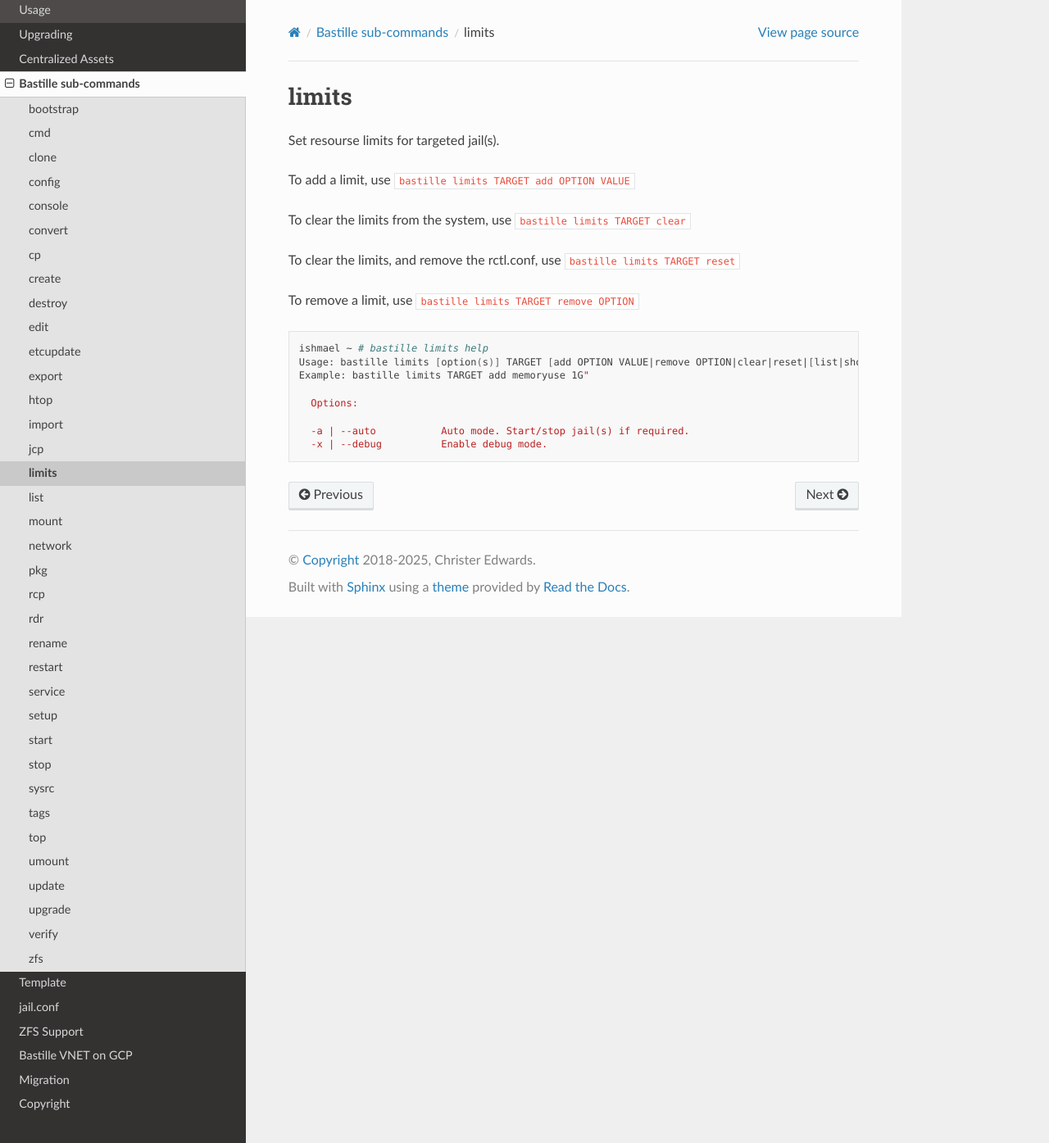
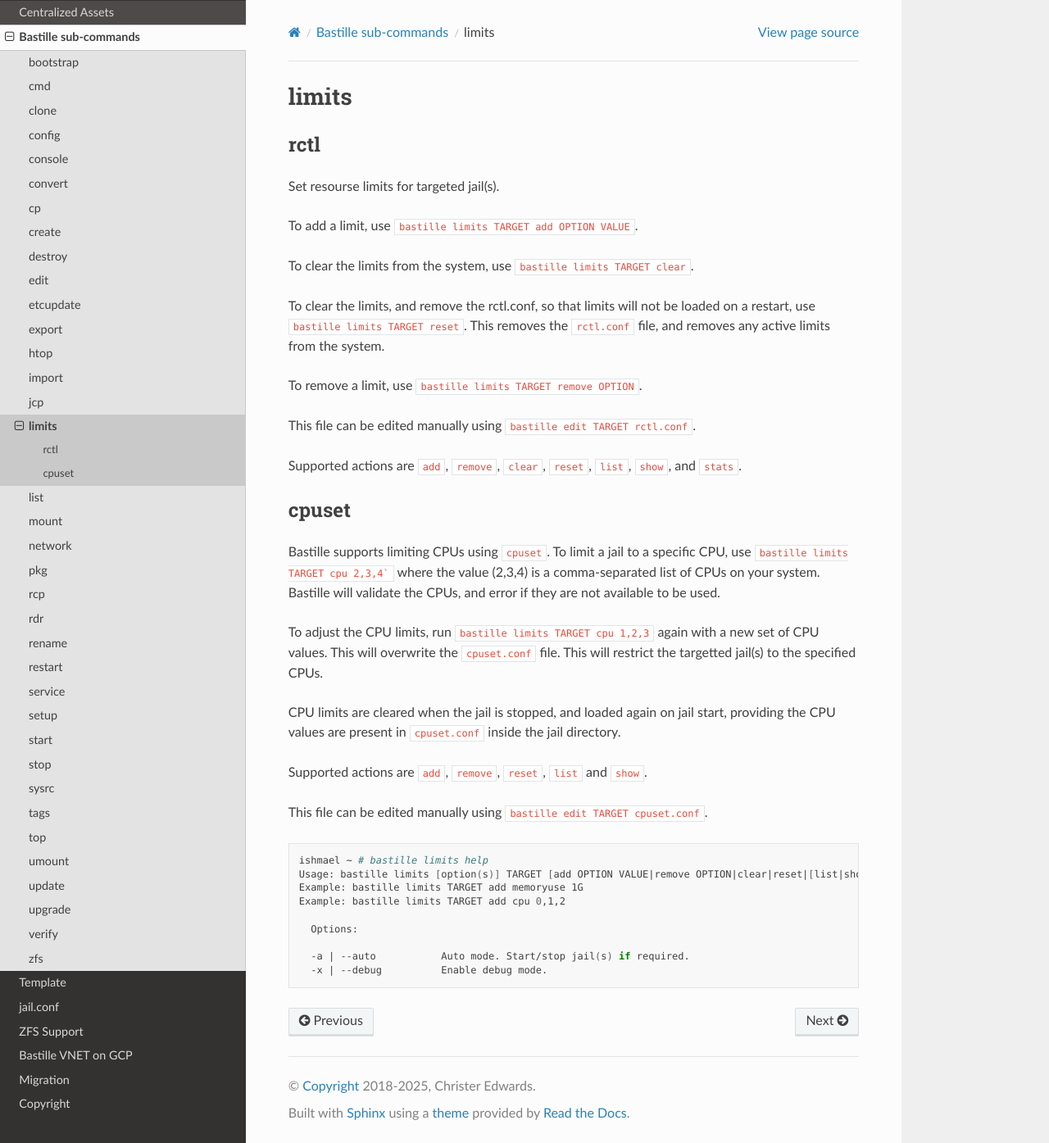
Before and after one commit to BastilleBSD/bastille, a Sphinx documentation site: the page built from docs/chapters/subcommands/limits.rst, in a window 1280 px wide and 1395 px high. Shown: the whole window at 82% size. Built offline with Sphinx 7.4.7 and the Read the Docs theme 3.1.0, drawn with Linux system fonts in a browser that asks for light colours.

Commit message:
docs: Add cpuset

````diff
--- a/docs/chapters/subcommands/limits.rst
+++ b/docs/chapters/subcommands/limits.rst
@@ -1,22 +1,50 @@
 limits
 ======
 
+rctl
+----
+
 Set resourse limits for targeted jail(s).
 
-To add a limit, use ``bastille limits TARGET add OPTION VALUE``
+To add a limit, use ``bastille limits TARGET add OPTION VALUE``.
 
-To clear the limits from the system, use ``bastille limits TARGET clear``
+To clear the limits from the system, use ``bastille limits TARGET clear``.
 
-To clear the limits, and remove the rctl.conf, use ``bastille limits TARGET
-reset``
+To clear the limits, and remove the rctl.conf, so that limits will not be loaded
+on a restart, use ``bastille limits TARGET reset``. This removes the ``rctl.conf`` file,
+and removes any active limits from the system.
 
-To remove a limit, use ``bastille limits TARGET remove OPTION``
+To remove a limit, use ``bastille limits TARGET remove OPTION``.
+
+This file can be edited manually using ``bastille edit TARGET rctl.conf``.
+
+Supported actions are ``add``, ``remove``, ``clear``, ``reset``, ``list``, ``show``, and
+``stats``.
+
+cpuset
+------
+
+Bastille supports limiting CPUs using ``cpuset``. To limit a jail to a specific CPU, use
+``bastille limits TARGET cpu 2,3,4``` where the value (2,3,4) is a comma-separated list of CPUs on
+your system. Bastille will validate the CPUs, and error if they are not available to be used.
+
+To adjust the CPU limits, run ``bastille limits TARGET cpu 1,2,3`` again with a new set of CPU
+values. This will overwrite the ``cpuset.conf`` file. This will restrict the targetted jail(s) to
+the specified CPUs.
+
+CPU limits are cleared when the jail is stopped, and loaded again on jail start, providing the CPU
+values are present in ``cpuset.conf`` inside the jail directory.
+
+Supported actions are ``add``, ``remove``, ``reset``, ``list`` and ``show``.
+
+This file can be edited manually using ``bastille edit TARGET cpuset.conf``.
 
 .. code-block:: shell
 
   ishmael ~ # bastille limits help
   Usage: bastille limits [option(s)] TARGET [add OPTION VALUE|remove OPTION|clear|reset|[list|show] (active)|stats]
-  Example: bastille limits TARGET add memoryuse 1G"
+  Example: bastille limits TARGET add memoryuse 1G
+  Example: bastille limits TARGET add cpu 0,1,2
 
     Options:
 
````
